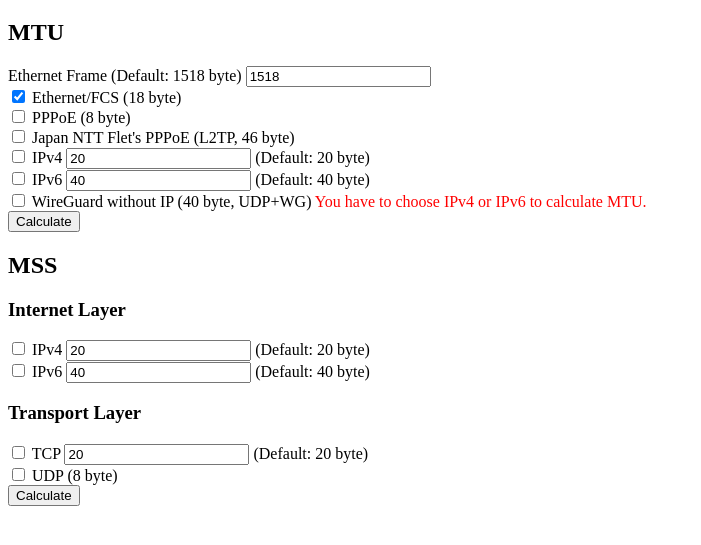
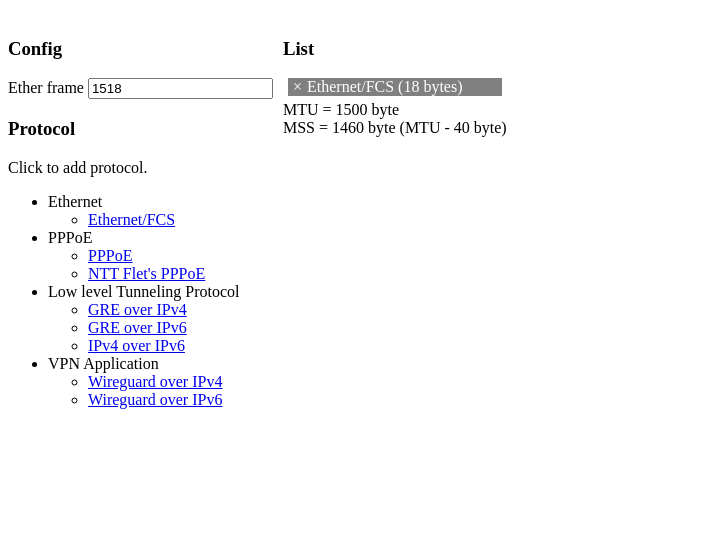
Before and after one commit to mkaraki/mtu-calc, a plain HTML site: page index.html in a window 1280 px wide. Shown: the part 61-606 px from the top of the page, without its empty margins (0-701 px from the left). Drawn offline with Linux system fonts and the light colour scheme.

Commit message:
Update system

```diff
--- a/global.css
+++ b/global.css
@@ -1,5 +1,21 @@
 .notice {
     color: red;
+}
+
+.f-l {
+    float: left;
+    margin-right: 10px;
+}
+
+#list>div {
+    margin: 5px;
+    background-color: gray;
+    color: white;
+}
+
+.clickable {
+    cursor: pointer;
+    padding: 0 5px;
 }
 
 @media (prefers-color-scheme: dark) {
@@ -19,4 +35,12 @@
         background-color: #333;
         color: white;
     }
+
+    a:link {
+        color: rgb(91, 188, 248);
+    }
+
+    a:visited {
+        color: rgb(248, 91, 201)
+    }
 }
--- a/index.html
+++ b/index.html
@@ -15,82 +15,67 @@
     </header>
 
     <main>
-        <form action="" method="post" onsubmit="calc(); return false">
-            <section>
-                <h2>MTU</h2>
+        <div class="f-l">
             <div>
-                    <label for="n-ether-frame">Ethernet Frame (Default: 1518 byte)</label>
-                    <input type="number" name="n-ether-frame" id="n-ether-frame" value="1518" required min="1">
-                </div>
+                <h3>Config</h3>
                 <div>
-                    <input type="checkbox" name="c-ether" id="c-ether" data-size="18" class="mtu" checked>
-                    <label for="c-ether">Ethernet/FCS (18 byte)</label>
-                </div>
-                <div>
-                    <input type="checkbox" name="c-pppoe8" id="c-pppoe8" class="mtu" data-size="8">
-                    <label for="c-pppoe8">PPPoE (8 byte)</label>
-                </div>
-                <div>
-                    <input type="checkbox" name="c-pppoe32" id="c-pppoe46" class="mtu" data-size="46">
-                    <label for="c-pppoe46">Japan NTT Flet's PPPoE (L2TP, 46 byte)</label>
-                </div>
-                <div>
-                    <input type="checkbox" name="c-ipv4" id="c-ipv4" class="mtu" data-sizefor="n-ipv4">
-                    <label for="c-ipv4">IPv4</label>
-                    <input type="number" name="n-ipv4" id="n-ipv4" value="20" min="20">
-                    <label for="n-ipv4">(Default: 20 byte)</label>
-                </div>
-                <div>
-                    <input type="checkbox" name="c-ipv6" id="c-ipv6" class="mtu" data-sizefor="n-ipv6">
-                    <label for="c-ipv6">IPv6</label>
-                    <input type="number" name="n-ipv6" id="n-ipv6" value="40" min="40">
-                    <label for="n-ipv6">(Default: 40 byte)</label>
-                </div>
-                <div>
-                    <input type="checkbox" name="c-wireguard" id="c-wireguard" class="mtu" data-size="40">
-                    <label for="c-wireguard">WireGuard without IP (40 byte, UDP+WG)</label>
-                    <span class="notice">
-                        You have to choose IPv4 or IPv6 to calculate MTU.
-                    </span>
-                </div>
-                <button type="submit">Calculate</button>
-            </section>
-            <section>
-                <h2>MSS</h2>
-                <div>
-                    <h3>Internet Layer</h3>
-                    <div>
-                        <input type="checkbox" name="cs-ipv4" id="cs-ipv4" data-sizefor="ns-ipv4" class="mss">
-                        <label for="cs-ipv4">IPv4</label>
-                        <input type="number" name="ns-ipv4" id="ns-ipv4" value="20" min="20">
-                        <label for="ns-ipv4">(Default: 20 byte)</label>
-                    </div>
-                    <div>
-                        <input type="checkbox" name="cs-ipv6" id="cs-ipv6" class="mss" data-sizefor="ns-ipv6">
-                        <label for="cs-ipv6">IPv6</label>
-                        <input type="number" name="ns-ipv6" id="ns-ipv6" value="40" min="40">
-                        <label for="ns-ipv6">(Default: 40 byte)</label>
+                    <label for="n-ether-frame">Ether frame</label>
+                    <input type="number" id="n-ether-frame" value="1518" min="1" step="1" oninput="calc()">
                 </div>
             </div>
             <div>
-                    <h3>Transport Layer</h3>
-                    <div>
-                        <input type="checkbox" name="cs-tcp" id="cs-tcp" class="mss" data-sizefor="ns-tcp">
-                        <label for="cs-tcp">TCP</label>
-                        <input type="number" name="ns-tcp" id="ns-tcp" value="20" min="20">
-                        <label for="ns-tcp">(Default: 20 byte)</label>
+                <h3>Protocol</h3>
+                <p>Click to add protocol.</p>
             </div>
-                    <div>
-                        <input type="checkbox" name="cs-udp" id="cs-udp" class="mss" data-size="8">
-                        <label for="cs-udp">UDP (8 byte)</label>
+            <ul>
+                <li>
+                    Ethernet
+                    <ul>
+                        <li><a href="javascript:add('Ethernet/FCS', 18)">Ethernet/FCS</a></li>
+                    </ul>
+                </li>
+                <li>
+                    PPPoE
+                    <ul>
+                        <li><a href="javascript:add('PPPoE', 8)">PPPoE</a></li>
+                        <li><a href="javascript:add('NTT Flet\'s PPPoE', 46)">NTT Flet's PPPoE</a></li>
+                    </ul>
+                </li>
+                <li>
+                    Low level Tunneling Protocol
+                    <ul>
+                        <li><a href="javascript:add('GRE v4', 24)">GRE over IPv4</a></li>
+                        <li><a href="javascript:add('GRE v6', 44)">GRE over IPv6</a></li>
+                        <li><a href="javascript:add('IPv4 over IPv6', 40)">IPv4 over IPv6</a></li>
+                    </ul>
+                </li>
+                <li>
+                    VPN Application
+                    <ul>
+                        <li><a href="javascript:add('Wireguard over IPv4', 60)">Wireguard over IPv4</a></li>
+                        <li><a href="javascript:add('Wireguard over IPv6', 80)">Wireguard over IPv6</a></li>
+                    </ul>
+                </li>
+            </ul>
+        </div>
+        <div class="f-l">
+            <h3>List</h3>
+            <div id="list">
+                <noscript>
+                    <p class="notice">This site require JavaScript.</p>
+                </noscript>
+            </div>
+            <div id="result">
+                MTU = <span id="res-mtu">1500</span> byte<br>
+                MSS = <span id="res-mss">1460</span> byte (MTU - 40 byte)
             </div>
         </div>
-                <button type="submit">Calculate</button>
-            </section>
-        </form>
     </main>
 
     <script src="index.js"></script>
+    <script>
+        add('Ethernet/FCS', 18);
+    </script>
 </body>
 
 </html>
--- a/index.js
+++ b/index.js
@@ -1,35 +1,33 @@
+const list = document.getElementById('list');
+const res_mtu = document.getElementById('res-mtu');
+const res_mss = document.getElementById('res-mss');
+
+const add = (name, size) => {
+    let div = document.createElement('div');
+    let close = document.createElement('span');
+    close.innerHTML = '&times;';
+    close.onclick = () => {
+        div.remove();
+        calc();
+    }
+    close.className = 'clickable';
+    div.innerText = `${name} (${size} bytes)`;
+    div.className = 'item';
+    div.dataset.size = size;
+    div.insertBefore(close, div.firstChild);
+    list.appendChild(div);
+    calc();
+};
+
 const calc = () => {
     let mtu = document.getElementById('n-ether-frame').value;
-    Array.prototype.forEach.call(document.getElementsByClassName('mtu'), (v) => {
-        if (!v.checked)
-            return;
-
+    Array.prototype.forEach.call(list.getElementsByClassName('item'), (v) => {
         if (v.dataset.size) {
             mtu -= v.dataset.size;
             return;
         }
-
-        if (v.dataset.sizefor) {
-            mtu -= document.getElementById(v.dataset.sizefor).value;
-            return;
-        }
     });
 
-    let mss = mtu;
-    Array.prototype.forEach.call(document.getElementsByClassName('mss'), (v) => {
-        if (!v.checked)
-            return;
-
-        if (v.dataset.size) {
-            mss -= v.dataset.size;
-            return;
-        }
-
-        if (v.dataset.sizefor) {
-            mss -= document.getElementById(v.dataset.sizefor).value;
-            return;
-        }
-    });
-
-    alert(`MTU: ${mtu}\nMSS: ${mss}`);
+    res_mtu.innerHTML = mtu;
+    res_mss.innerHTML = mtu - 40;
 };
```
Lines whose indentation alone changed are shown as unchanged.
